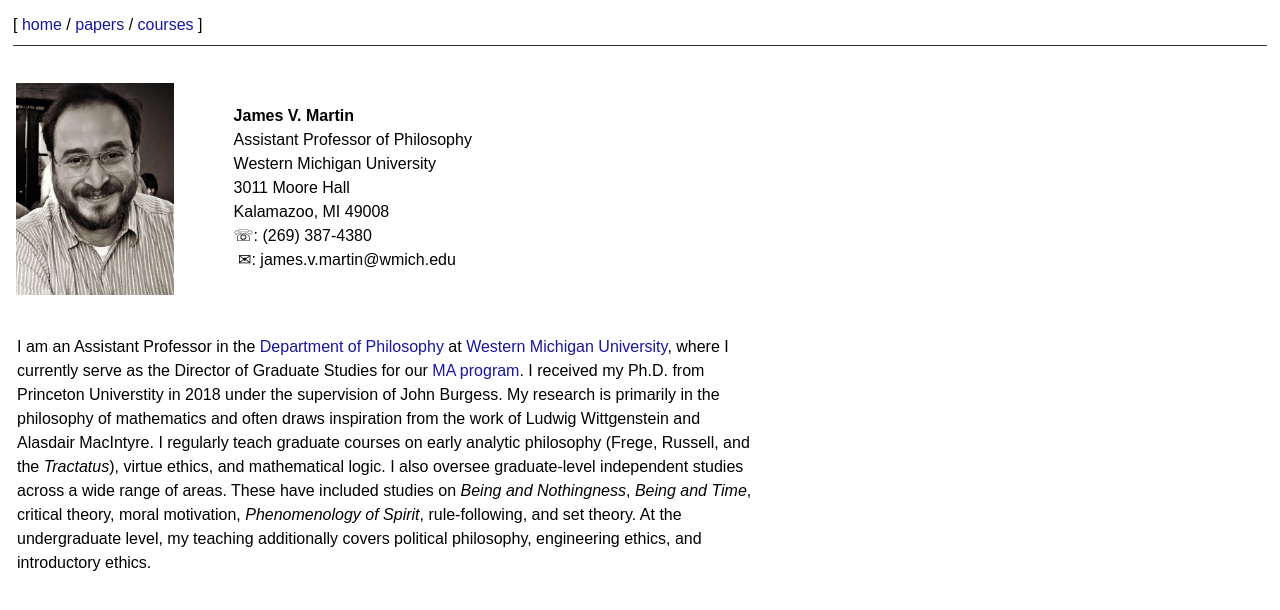
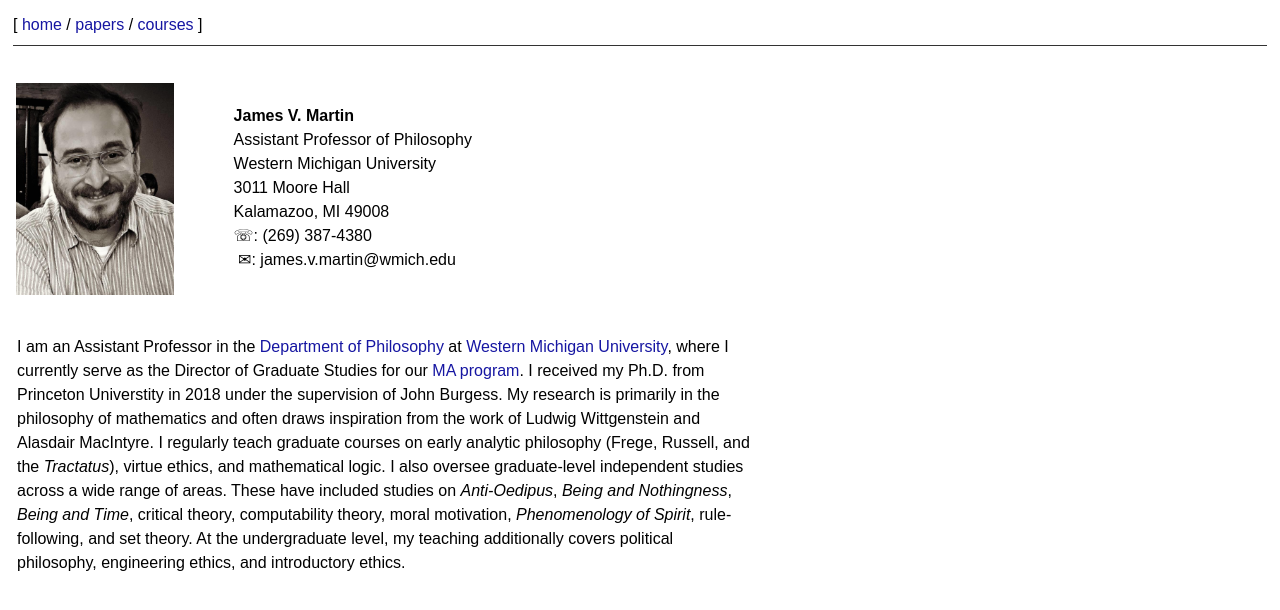
Before and after one commit to jamesvmartin/jamesvmartin.github.io, a plain HTML site: page index.html in a window 1280 px wide. Shown: the top 610 px of the page. Drawn offline with Linux system fonts and the light colour scheme.

Commit message:
initial commit

```diff
--- a/index.html
+++ b/index.html
@@ -28,7 +28,7 @@
 </div>
 <div class="row">
 <div class="col-7" style="padding:9px; padding-bottom:50%">
-   I am an Assistant Professor in the <a href="https://wmich.edu/philosophy">Department of Philosophy</a> at <a href="https://wmich.edu/">Western Michigan University</a>, where I currently serve as the Director of Graduate Studies for our <a href="https://wmich.edu/philosophy/academics/graduate">MA program</a>. I received my Ph.D. from Princeton Universtity in 2018 under the supervision of John Burgess. My research is primarily in the philosophy of mathematics and often draws inspiration from the work of Ludwig Wittgenstein and Alasdair MacIntyre. I regularly teach graduate courses on early analytic philosophy (Frege, Russell, and the <i>Tractatus</i>), virtue ethics, and mathematical logic. I also oversee graduate-level independent studies across a wide range of areas. These have included studies on <i>Being and Nothingness</i>, <i>Being and Time</i>, critical theory, moral motivation, <i>Phenomenology of Spirit</i>, rule-following, and set theory. At the undergraduate level, my teaching additionally covers political philosophy, engineering ethics, and introductory ethics.
+   I am an Assistant Professor in the <a href="https://wmich.edu/philosophy">Department of Philosophy</a> at <a href="https://wmich.edu/">Western Michigan University</a>, where I currently serve as the Director of Graduate Studies for our <a href="https://wmich.edu/philosophy/academics/graduate">MA program</a>. I received my Ph.D. from Princeton Universtity in 2018 under the supervision of John Burgess. My research is primarily in the philosophy of mathematics and often draws inspiration from the work of Ludwig Wittgenstein and Alasdair MacIntyre. I regularly teach graduate courses on early analytic philosophy (Frege, Russell, and the <i>Tractatus</i>), virtue ethics, and mathematical logic. I also oversee graduate-level independent studies across a wide range of areas. These have included studies on <i>Anti-Oedipus</i>, <i>Being and Nothingness</i>, <i>Being and Time</i>, critical theory, computability theory, moral motivation, <i>Phenomenology of Spirit</i>, rule-following, and set theory. At the undergraduate level, my teaching additionally covers political philosophy, engineering ethics, and introductory ethics.
 </div>
 </div>
 </body>
```
